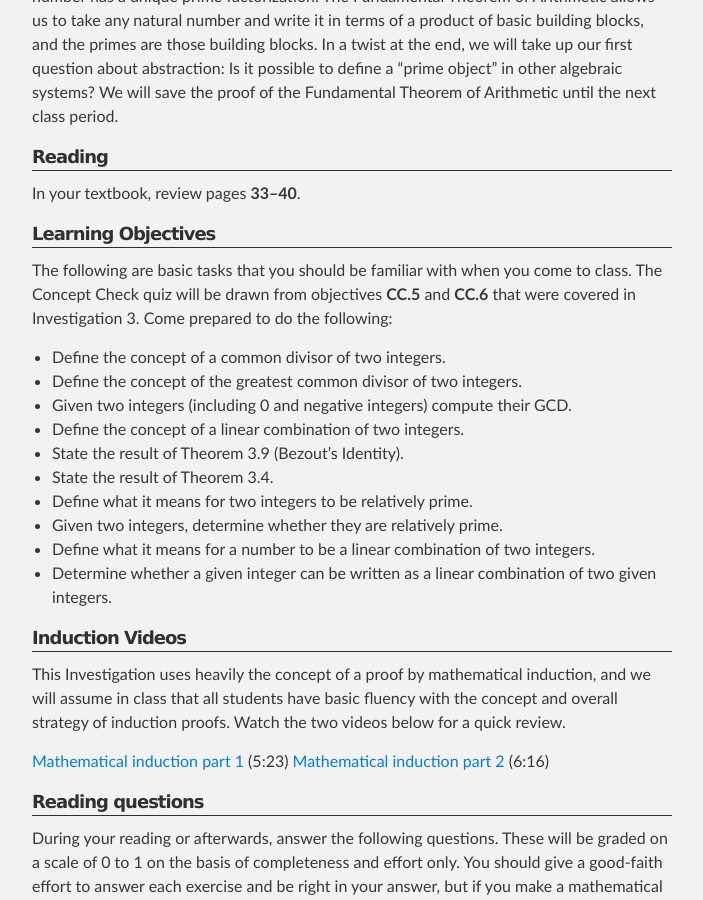
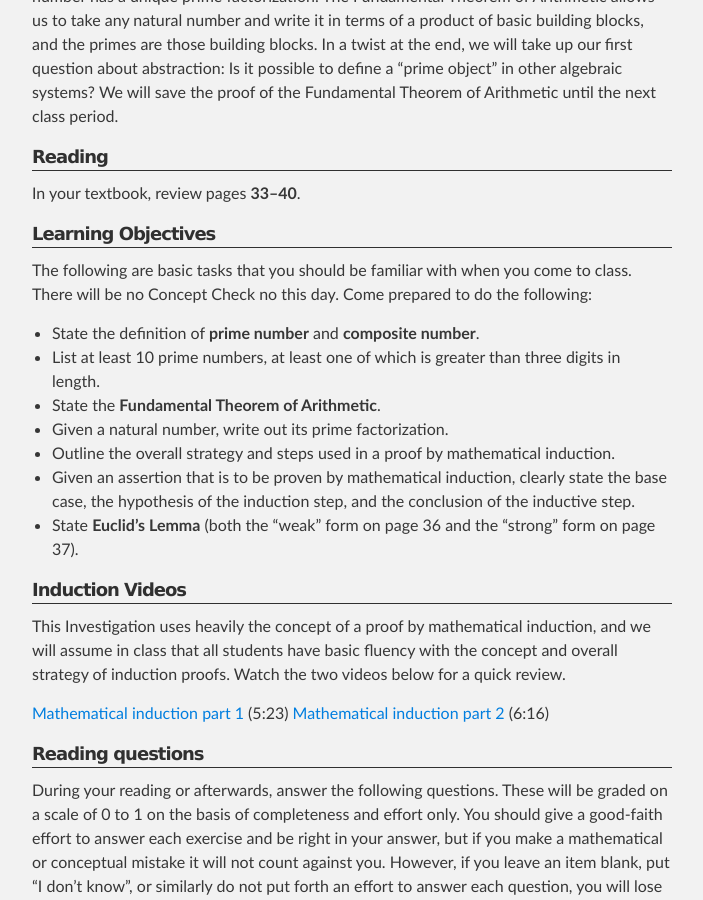
Before and after one commit to sergeballif/NSC-Math-453, a Jekyll site: the page built from GP7.md, in a window 1280 px wide and 900 px high, scrolled down 476 px. Shown: the whole window, without its empty margins (288-991 px from the left). Built offline with Jekyll 4.4.1, drawn with Linux system fonts in a browser that asks for light colours.

Commit message:
Update GP7.md

```diff
--- a/GP7.md
+++ b/GP7.md
@@ -14,18 +14,15 @@ In your textbook, review pages __33–40__.
 
 ## Learning Objectives
 
-The following are basic tasks that you should be familiar with when you come to class. The Concept Check quiz will be drawn from objectives __CC.5__ and __CC.6__ that were covered in Investigation 3. Come prepared to do the following:
+The following are basic tasks that you should be familiar with when you come to class. There will be no Concept Check no this day. Come prepared to do the following:
 
-+ Define the concept of a common divisor of two integers.
-+ Define the concept of the greatest common divisor of two integers.
-+ Given two integers (including 0 and negative integers) compute their GCD.
-+ Define the concept of a linear combination of two integers.
-+ State the result of Theorem 3.9 (Bezout’s Identity).
-+ State the result of Theorem 3.4.
-+ Define what it means for two integers to be relatively prime.
-+ Given two integers, determine whether they are relatively prime.
-+ Define what it means for a number to be a linear combination of two integers.
-+ Determine whether a given integer can be written as a linear combination of two given integers.
++ State the definition of __prime number__ and __composite number__.
++ List at least 10 prime numbers, at least one of which is greater than three digits in length.
++ State the __Fundamental Theorem of Arithmetic__.
++ Given a natural number, write out its prime factorization.
++ Outline the overall strategy and steps used in a proof by mathematical induction.
++ Given an assertion that is to be proven by mathematical induction, clearly state the base case, the hypothesis of the induction step, and the conclusion of the inductive step.
++ State __Euclid’s Lemma__ (both the “weak” form on page 36 and the “strong” form on page 37).
 
 ## Induction Videos
 
```
